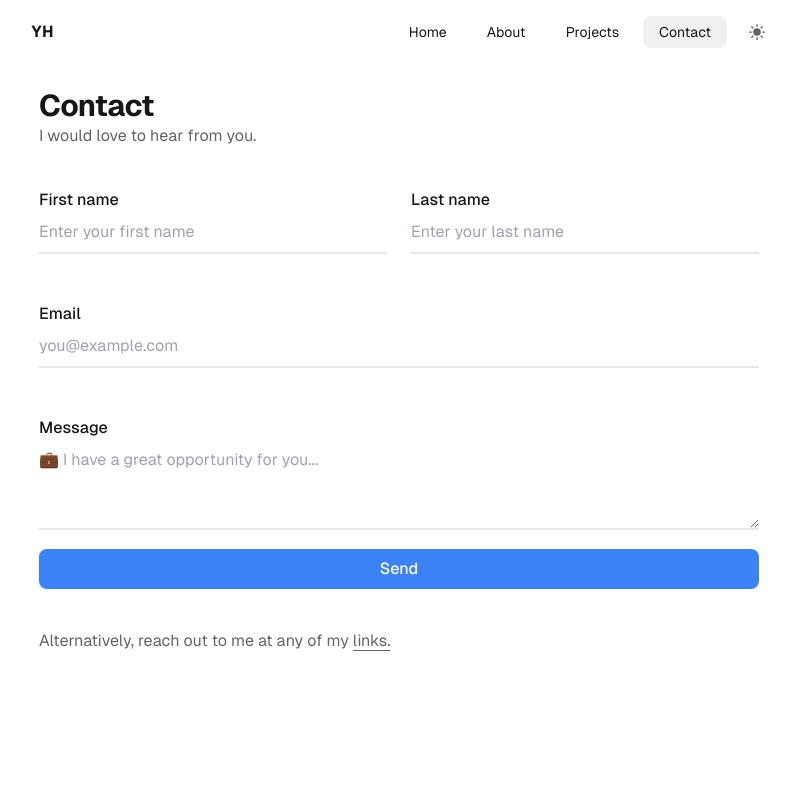
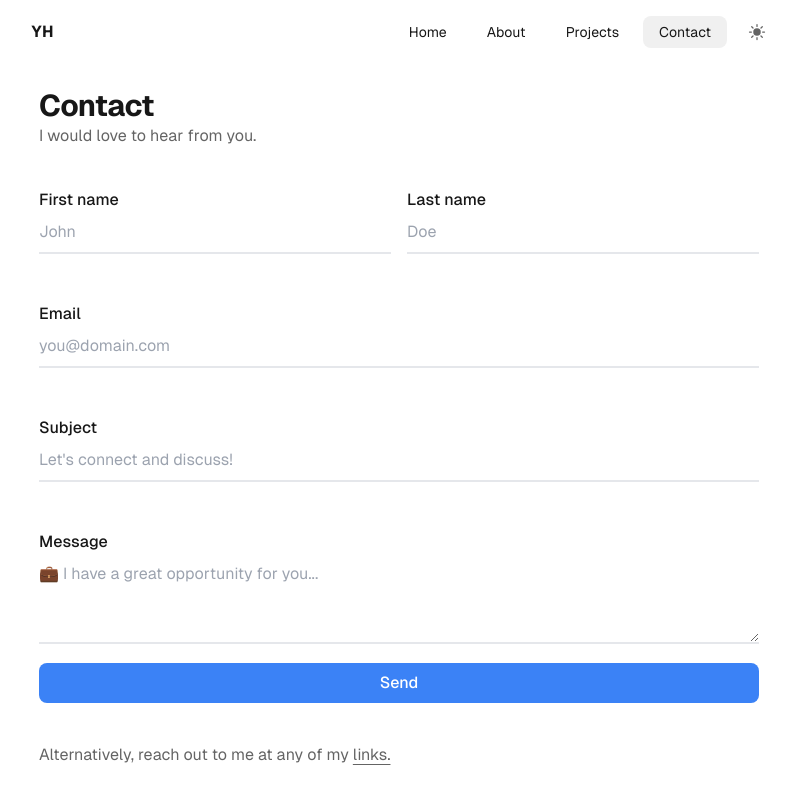
Before and after one commit to yhajiali/yhajiali.com, a Next.js app: page /contact in a window 1280 px wide. Shown: the top 804 px of the page, without its empty margins (241-1035 px from the left). Built offline with nearby package versions, Linux system fonts and the light colour scheme.

Commit message:
Implement email functionality from contact form using Resend

```diff
--- /dev/null
+++ b/app/api/send/route.ts
@@ -0,0 +1,27 @@
+import { NextRequest } from "next/server";
+import { EmailTemplate } from "../../components/EmailTemplate";
+import { Resend } from "resend";
+
+const resend = new Resend(process.env.RESEND_API_KEY);
+
+export async function POST(req: NextRequest) {
+  const body = await req.json();
+  const { firstName, lastName, email, subject, message } = body;
+
+  try {
+    const { data, error } = await resend.emails.send({
+      from: `${firstName} ${lastName} <contact@yhajiali.com>`,
+      to: ["yusuf@yhajiali.com"],
+      subject: subject,
+      react: EmailTemplate({ message: message, email: email }),
+    });
+
+    if (error) {
+      return Response.json({ error }, { status: 500 });
+    }
+
+    return Response.json(data);
+  } catch (error) {
+    return Response.json({ error }, { status: 500 });
+  }
+}
--- a/app/components/ContactForm.tsx
+++ b/app/components/ContactForm.tsx
@@ -1,33 +1,79 @@
 "use client";
 
-import React from "react";
+import React, { useState } from "react";
 import Input from "./ui/Input";
+import { AiOutlineLoading3Quarters } from "react-icons/ai";
 
 const ContactForm = () => {
+  const [isSubmitting, setIsSubmitting] = useState(false);
+  const [contactData, setContactData] = useState({
+    firstName: "",
+    lastName: "",
+    email: "",
+    subject: "",
+    message: "",
+  });
+
+  const handleSubmit = async (e: React.FormEvent<HTMLFormElement>) => {
+    e.preventDefault(); // Prevent default form submission behavior
+    setIsSubmitting(true);
+
+    const response = await fetch("/api/send/", {
+      method: "POST",
+      body: JSON.stringify(contactData),
+    });
+
+    if (response.ok) {
+      // Handle successful submission
+    } else {
+      // Handle error
+    }
+
+    setIsSubmitting(false);
+  };
+
   return (
-    <form onSubmit={(e) => e.preventDefault()} className="space-y-12">
-      <div className="flex flex-col items-center gap-y-5 gap-x-6 [&>*]:w-full sm:flex-row">
+    <form onSubmit={handleSubmit} className="space-y-12">
+      <div className="flex flex-col items-center gap-y-5 gap-x-4 [&>*]:w-full sm:flex-row">
         <Input
           label="First name"
           id="firstname"
-          placeholder={"Enter your first name"}
+          placeholder={"John"}
           type="text"
+          onChange={(e) =>
+            setContactData({ ...contactData, firstName: e.target.value })
+          }
         />
         <Input
           label="Last name"
           id="lastname"
-          placeholder={"Enter your last name"}
+          placeholder={"Doe"}
           type="text"
+          onChange={(e) =>
+            setContactData({ ...contactData, lastName: e.target.value })
+          }
         />
       </div>
-      <div>
-        <Input
-          label="Email"
-          id="email"
-          placeholder={"you@example.com"}
-          type="email"
-        />
-      </div>
+
+      <Input
+        label="Email"
+        id="email"
+        placeholder={"you@domain.com"}
+        type="email"
+        onChange={(e) =>
+          setContactData({ ...contactData, email: e.target.value })
+        }
+      />
+
+      <Input
+        label="Subject"
+        id="subject"
+        placeholder={"Let's connect and discuss!"}
+        type="text"
+        onChange={(e) =>
+          setContactData({ ...contactData, subject: e.target.value })
+        }
+      />
 
       <div className="space-y-3 animate-fadein">
         <Input
@@ -35,9 +81,16 @@ const ContactForm = () => {
           id="message"
           placeholder={"💼 I have a great opportunity for you..."}
           textarea
+          onChange={(e) =>
+            setContactData({ ...contactData, message: e.target.value })
+          }
         />
-        <button className="w-full px-4 py-2 text-white font-medium bg-blue-500 hover:bg-blue-400 active:bg-blue-600 rounded-lg duration-150">
-          Send
+        <button className="w-full inline-flex justify-center px-4 py-2 text-white font-medium bg-blue-500 hover:bg-blue-400 active:bg-blue-600 rounded-lg duration-150">
+          {isSubmitting ? (
+            <AiOutlineLoading3Quarters className="size-5 animate-spin" />
+          ) : (
+            "Send"
+          )}
         </button>
       </div>
     </form>
--- /dev/null
+++ b/app/components/EmailTemplate.tsx
@@ -0,0 +1,16 @@
+import * as React from "react";
+
+interface EmailTemplateProps {
+  message: string;
+  email: string;
+}
+
+export const EmailTemplate: React.FC<Readonly<EmailTemplateProps>> = ({
+  message,
+  email,
+}) => (
+  <div>
+    <p>{message}</p>
+    <p>get back to me at {email}</p>
+  </div>
+);
--- a/app/components/ui/Input.tsx
+++ b/app/components/ui/Input.tsx
@@ -1,3 +1,4 @@
+import clsx from "clsx";
 import React from "react";
 
 type Props = {
@@ -7,6 +8,10 @@ type Props = {
   textarea?: boolean;
   textareaRows?: number;
   type?: "text" | "email";
+  error?: string;
+  onChange: (
+    e: React.ChangeEvent<HTMLInputElement | HTMLTextAreaElement>
+  ) => void;
 };
 
 const Input = ({
@@ -16,11 +21,16 @@ const Input = ({
   textarea,
   textareaRows = 3,
   type,
+  error,
+  onChange,
 }: Props) => {
-  const inputClass =
-    "outline-none bg-transparent border-x-0 border-t-0 border-2 w-full py-2 focus:border-blue-500 dark:placeholder:text-secondary-dark dark:border-white/50 dark:focus:border-blue-500 transition-all duration-300";
+  const inputClass = clsx(
+    "outline-none bg-transparent border-x-0 border-t-0 border-2 w-full py-2 focus:border-blue-500 dark:placeholder:text-secondary-dark dark:border-white/50 dark:focus:border-blue-500 transition-all duration-300",
+    error && ""
+  );
+
   return (
-    <div className="animate-fadein">
+    <div className="animate-fadein w-full">
       <label htmlFor={id} className="font-medium">
         {label}
       </label>
@@ -32,6 +42,7 @@ const Input = ({
           placeholder={placeholder}
           required
           rows={textareaRows}
+          onChange={onChange}
         />
       ) : (
         <input
@@ -40,8 +51,18 @@ const Input = ({
           id={id}
           placeholder={placeholder}
           required
+          onChange={onChange}
         />
       )}
+
+      <span
+        className={clsx(
+          "animate-fadein text-red-400",
+          error ? "flex" : "hidden"
+        )}
+      >
+        {error}
+      </span>
     </div>
   );
 };
--- a/app/components/ui/Map.jsx
+++ b/app/components/ui/Map.jsx
@@ -45,7 +45,7 @@ export default function Map({ lng, lat, zoom = 5, pitch = 30, time = null }) {
   });
 
   return (
-    <div className="overflow-clip rounded-xl border dark:border-background-secondary-dark h-48 w-full">
+    <div className="overflow-clip rounded-xl border dark:border-background-secondary-dark h-48 w-full shadow-lg">
       <div ref={mapContainer} className="map-container size-full" />
     </div>
   );
--- a/app/page.tsx
+++ b/app/page.tsx
@@ -1,13 +1,13 @@
 import Link from "next/link";
 import Image from "next/image";
 
+import Avatar from "./components/ui/Avatar";
 import Map from "./components/ui/Map";
 import CTA from "./components/ui/CTA";
 
 import { ArrowUpRightIcon } from "@heroicons/react/24/outline";
+
 import { socials } from "./lib/links";
-
-import Avatar from "./components/ui/Avatar";
 import { projects } from "./lib/projects";
 
 export default function Home() {
@@ -55,15 +55,15 @@ export default function Home() {
             </ul>
           </div>
         </div>
+      </section>
 
-        <div className="animate-fadein grid grid-cols-1 sm:grid-cols-2 gap-3">
+      <section className="animate-fadein grid grid-cols-1 sm:grid-cols-2 gap-3">
         <div className="relative">
           <Map lng={-2.244644} lat={53.483959} />
           <div className="absolute bottom-4 left-4 flex items-center rounded-lg bg-neutral-100/75 px-4 py-1.5 backdrop-blur dark:bg-neutral-900/75 md:bottom-6 md:left-6">
             <p className="text-sm font-medium text-primary dark:text-primary-dark">
               Manchester, UK
             </p>
-            </div>
           </div>
         </div>
       </section>
@@ -90,7 +90,7 @@ export default function Home() {
                   href={`${project.href}`}
                   target="_blank"
                 >
-                  <figure className="aspect-video overflow-hidden rounded-md bg-secondary">
+                  <figure className="aspect-video overflow-hidden rounded-md bg-secondary shadow-md">
                     <Image
                       alt="Project 1"
                       className="size-full object-cover"
--- a/package.json
+++ b/package.json
@@ -23,6 +23,7 @@
     "react": "^18",
     "react-dom": "^18",
     "react-icons": "^5.3.0",
+    "resend": "^4.0.0",
     "tailwind-merge": "^2.5.4",
     "tailwindcss-animate": "^1.0.7"
   },
```
Also changed, not shown: 1 other file (tests, documents, lock files or other folders). Lines whose indentation alone changed are shown as unchanged.
